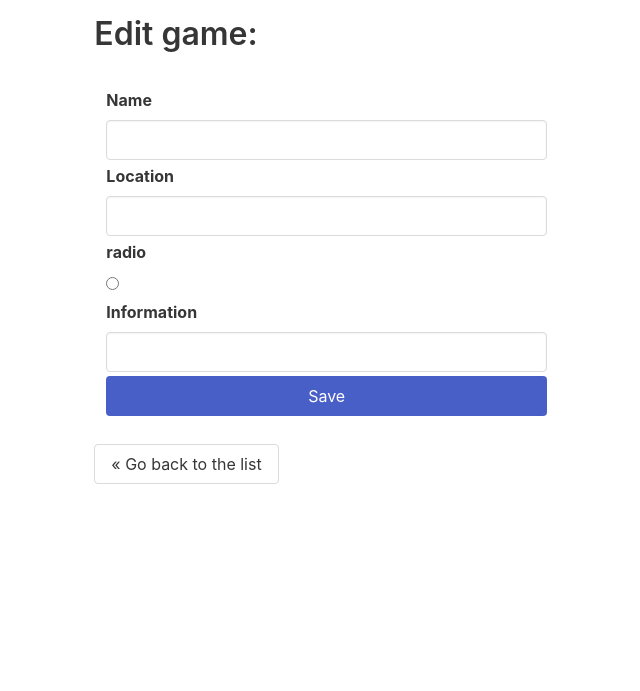
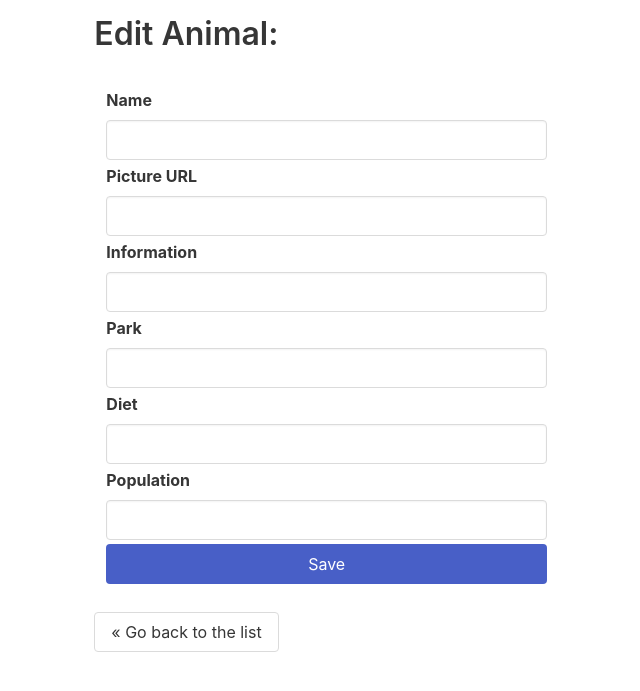
Before and after one commit to Yaelen/TLE-1-T10, a PHP site: page /edit.php?id=1 in a window 1280 px wide. Shown: the top 691 px of the page, without its empty margins (81-721 px from the left). Run offline with PHP 8.4, Linux system fonts and the light colour scheme; a user stored in the database is signed in; data comes from the database, SQL or seed files in the repository; data that the repository does not hold is empty.

Commit message:
edit gefixed yippieeeee

```diff
--- a/edit.php
+++ b/edit.php
@@ -1,181 +1,127 @@
 <?php
 /** @var mysqli $db */
 
-// Setup connection with database
+// Setup connection with the database
 require_once 'includes/database.php';
 require_once 'includes/authentication.php';
 
-//pseudocode - edit
+// Retrieve genre id from URL
+$id = mysqli_real_escape_string($db, $_GET['id']);
 
-//retrieve genre id form url
+// Fetch animal details from the database based on the id
+$query = "SELECT * FROM gaia_animals WHERE id = $id";
+$result = mysqli_query($db, $query) or die('Error ' . mysqli_error($db) . ' with query ' . $query);
 
-//fetch game details from database based on id
+// Fetch data into an associative array
+$animal = mysqli_fetch_assoc($result);
 
-//extract game details: name, studio, year and associated genre ids
-
-$id = mysqli_real_escape_string($db,$_GET['id']);
-$query = "SELECT * FROM gaia_animals WHERE id = $id";
-
-$result = mysqli_query($db, $query)
-or die('Error '.mysqli_error($db).' with query '.$query);
-
-$games = [];
-//create array from database return
-while($row = mysqli_fetch_assoc($result))
-{
-    $games[] = $row;
+// Check if the animal was found
+if (!$animal) {
+    die('Animal not found');
 }
 
+// Initialize form data variables
+$name = $animal['animal'] ?? '';
+$picture = $animal['animal_picture'] ?? '';
+$information = $animal['animal_information'] ?? '';
+$park = $animal['park'] ?? '';
+$dieet = $animal['dieet'] ?? '';
+$population = $animal['population'] ?? '';
 
+$errors = [];
 
-
-
-
-
-
-//if form submitted
-//	validate form
-if(isset($_POST['submit'])) {
-
-    //get form data
+// If form submitted
+if (isset($_POST['submit'])) {
+    // Get form data
     $name = mysqli_real_escape_string($db, $_POST['animal']);
     $picture = mysqli_real_escape_string($db, $_POST['animal_picture']);
-    $age = mysqli_real_escape_string($db, $_POST['age']);
     $information = mysqli_real_escape_string($db, $_POST['animal_information']);
     $park = mysqli_real_escape_string($db, $_POST['park']);
     $dieet = mysqli_real_escape_string($db, $_POST['dieet']);
     $population = mysqli_real_escape_string($db, $_POST['population']);
 
-
-
-
-
-
-    $errors = [];
-
-
-//	if error
-//		show errors at correct input field
-    if ($name == ""){
-        $errors['animal'] = "fill in name";
+    // Validate form data
+    if (empty($name)) {
+        $errors['animal'] = "Fill in the name";
     }
 
-    if ($picture == ""){
-        $errors['picture'] = "fill in studio";
+    if (empty($picture)) {
+        $errors['picture'] = "Fill in the picture URL";
     }
 
-    if ($information == ""){
-        $errors['information'] = "fill in genre";
+    if (empty($information)) {
+        $errors['information'] = "Fill in information";
     }
 
+    if (empty($park)) {
+        $errors['park'] = "Fill in the park name";
+    }
 
-//	if no errors
-//		update game details in database
-//		delete genre associations for game
-//		insert new genre associations for game
+    if (empty($dieet)) {
+        $errors['dieet'] = "Fill in the diet information";
+    }
 
+    if (empty($population)) {
+        $errors['population'] = "Fill in the population number";
+    }
 
+    // If no errors, update the animal details in the database
     if (empty($errors)) {
-//		INSERT query opbouwen
-        $query = "UPDATE gaia_animals SET animal = '$name', animal_information = '$information', park = '$park' , dieet = '$dieet' , population = '$population' WHERE gaia_animals.id = '$id';";
-//		Query uitvoeren op de database
-        $result = mysqli_query($db, $query)
-        or die('Error '.mysqli_error($db).' with query '.$query);
+        $query = "UPDATE gaia_animals
+                  SET animal = '$name', animal_picture = '$picture', animal_information = '$information', park = '$park', dieet = '$dieet', population = '$population'
+                  WHERE id = '$id'";
+        $result = mysqli_query($db, $query) or die('Error ' . mysqli_error($db) . ' with query ' . $query);
 
-//		redirect to index
+        // Redirect to the index page
         header("Location: index.php");
         exit();
-
-
-    } else {
-
-//		DB sluiten
-
-        mysqli_close($db);
-
     }
-
-
 }
 
+// Close the database connection
+mysqli_close($db);
+?>
 
-
-//if form not submitted
-//	show form filled with previous inputs
-
-
-
-
-
-
-
-
-
-
-
-
-
-
-
-
-?>
 <!doctype html>
 <html lang="en">
 <head>
     <meta charset="UTF-8">
-    <meta name="viewport"
-          content="width=device-width, user-scalable=no, initial-scale=1.0, maximum-scale=1.0, minimum-scale=1.0">
-    <meta http-equiv="X-UA-Compatible" content="ie=edge">
+    <meta name="viewport" content="width=device-width, initial-scale=1.0">
     <link rel="stylesheet" href="https://cdn.jsdelivr.net/npm/bulma@0.9.4/css/bulma.min.css">
-    <title>Muziekalbums - Create</title>
+    <title>Edit Animal</title>
 </head>
 <body>
 <div class="container px-4">
-
     <section class="columns is-centered">
         <div class="column is-10">
-            <h2 class="title mt-4">Edit game: </h2>
+            <h2 class="title mt-4">Edit Animal:</h2>
+            <form class="column is-6" action="" method="post">
+                <label class="label" for="animal">Name</label>
+                <input class="input" id="animal" type="text" name="animal" value="<?= htmlspecialchars($name) ?>"/>
+                <p class="help is-danger"><?= $errors['animal'] ?? '' ?></p>
 
-            <form class="column is-6" action="" method="post">
+                <label class="label" for="animal_picture">Picture URL</label>
+                <input class="input" id="animal_picture" type="text" name="animal_picture" value="<?= htmlspecialchars($picture) ?>"/>
+                <p class="help is-danger"><?= $errors['picture'] ?? '' ?></p>
 
+                <label class="label" for="animal_information">Information</label>
+                <input class="input" id="animal_information" type="text" name="animal_information" value="<?= htmlspecialchars($information) ?>"/>
+                <p class="help is-danger"><?= $errors['information'] ?? '' ?></p>
 
+                <label class="label" for="park">Park</label>
+                <input class="input" id="park" type="text" name="park" value="<?= htmlspecialchars($park) ?>"/>
+                <p class="help is-danger"><?= $errors['park'] ?? '' ?></p>
 
-                <label class="label" for="name">Name</label>
-                <input class="input" id="name" type="text" name="name" value="<?= $name[0]['name'] ?>"/>
-                <p class="help is-danger">
-                    <?= $errors['name'] ?? '' ?>
+                <label class="label" for="dieet">Diet</label>
+                <input class="input" id="dieet" type="text" name="dieet" value="<?= htmlspecialchars($dieet) ?>"/>
+                <p class="help is-danger"><?= $errors['dieet'] ?? '' ?></p>
 
-                </p>
-
-
-                <label class="label" for="studio">Location</label>
-                <input class="input" id="studio" type="text" name="studio" value="<?= $location[0]['studio'] ?>"/>
-                <p class="help is-danger">
-                    <?= $errors['studio'] ?? '' ?>
-                </p>
-
-
-                <label class="label" for="genre">radio</label>
-                <input id="genre" type="radio" name="genre" value=" "/>
-                <p class="help is-danger">
-                    <?= $errors['genre'] ?? '' ?>
-                </p>
-
-
-                <label class="label" for="year">Information</label>
-                <input class="input" id="year" type="text" name="year" value="<?= $information[0]['year'] ?>"/>
-                <p class="help is-danger">
-                    <?= $errors['year'] ?? '' ?>
-                </p>
-
-
-
-
+                <label class="label" for="population">Population</label>
+                <input class="input" id="population" type="number" name="population" value="<?= htmlspecialchars($population) ?>"/>
+                <p class="help is-danger"><?= $errors['population'] ?? '' ?></p>
 
                 <button class="button is-link is-fullwidth" type="submit" name="submit">Save</button>
-
             </form>
-
             <a class="button mt-4" href="index.php">&laquo; Go back to the list</a>
         </div>
     </section>
```
